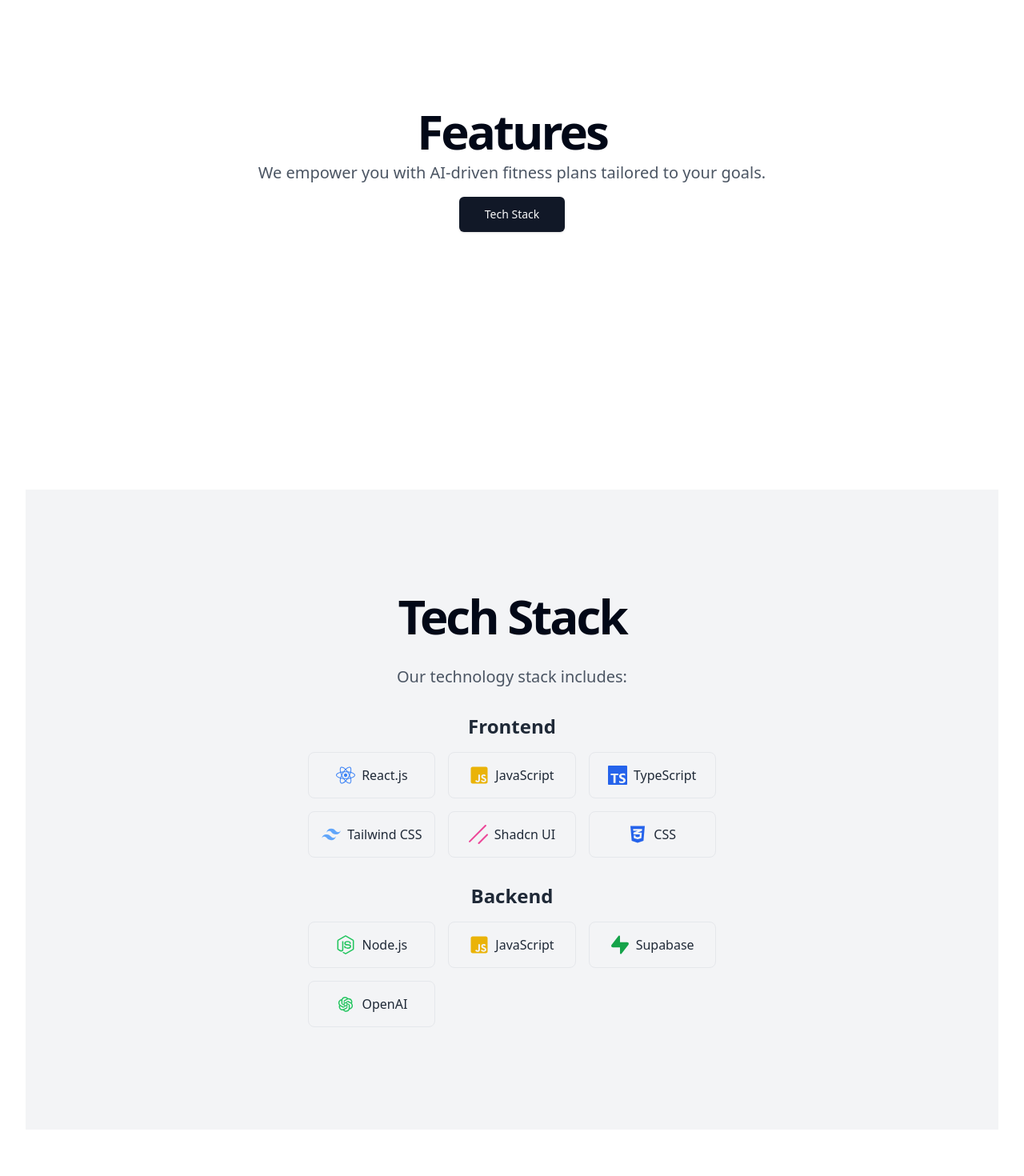
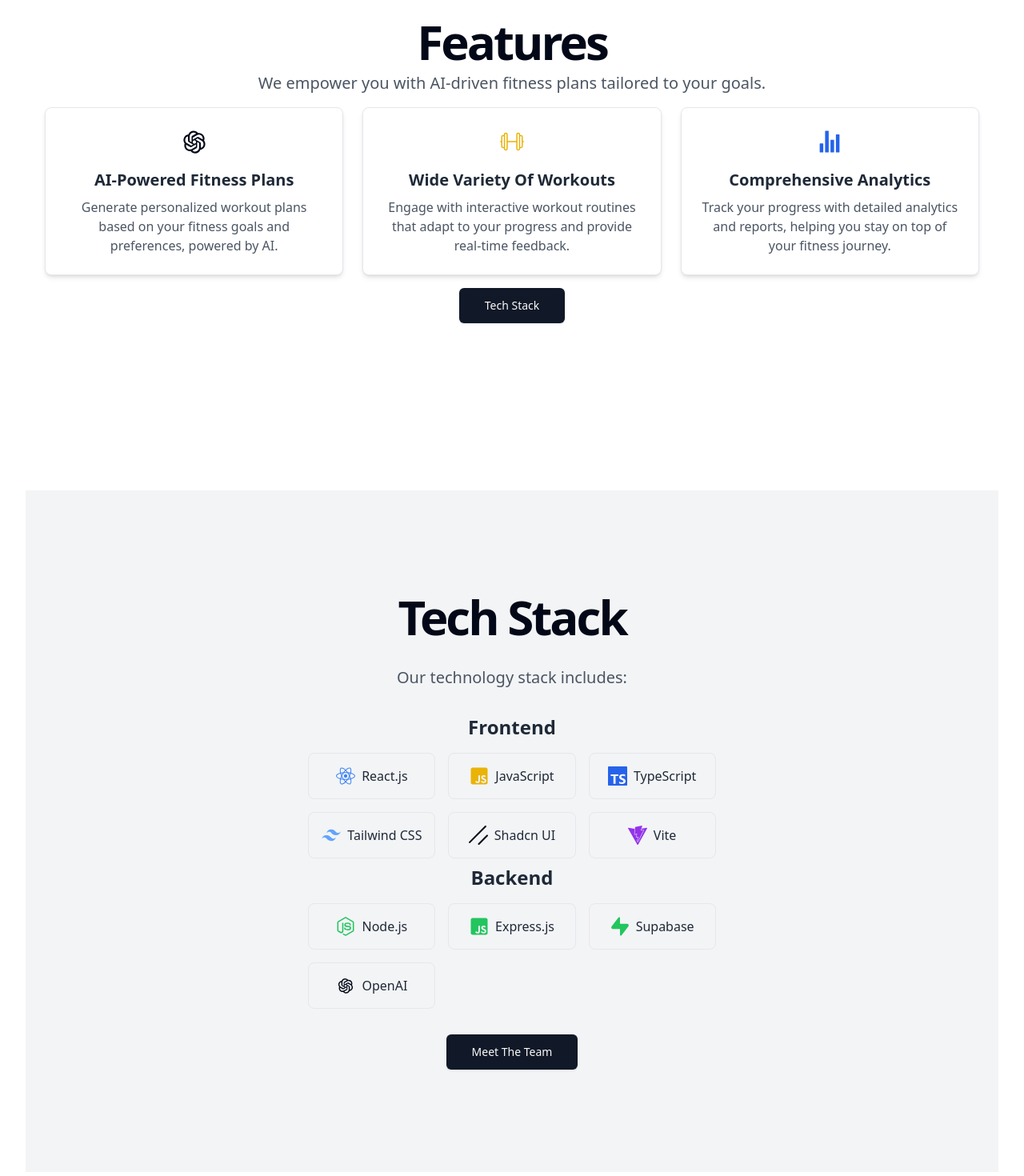
Before and after one commit to Thykp/HEAP_Group17, a React (Vite) app in the folder frontendV2/: page / in a window 1280 px wide. Shown: the part 1100-2570 px from the top of the page at 80% size. Built offline with nearby package versions, Linux system fonts and the light colour scheme; no server answers.

Commit message:
minor text edit

```diff
--- a/frontendV2/src/pages/Dashboard.tsx
+++ b/frontendV2/src/pages/Dashboard.tsx
@@ -107,10 +107,6 @@
             </Link>
           </nav>
           <div className="flex items-center gap-4">
-            {/* <Button variant="ghost" size="icon" className="rounded-full">
-              <img src="/placeholder.svg" width="36" height="36" className="rounded-full" alt="Avatar" />
-              <span className="sr-only">Toggle user menu</span>
-            </Button> */}
           </div>
         </div>
       </header>
--- a/frontendV2/src/pages/Landing.tsx
+++ b/frontendV2/src/pages/Landing.tsx
@@ -2,10 +2,12 @@
 import { NavigationMenu, NavigationMenuList, NavigationMenuLink } from "../components/ui/navigation-menu";
 import { Link } from 'react-router-dom';
 import { FaReact, FaNodeJs, FaJsSquare, FaCss3Alt } from 'react-icons/fa';
+import { CiDumbbell } from "react-icons/ci";
 import { RiSupabaseFill, RiTailwindCssFill } from "react-icons/ri";
-import { SiTypescript, SiShadcnui } from "react-icons/si";
+import { SiTypescript, SiShadcnui, SiVite } from "react-icons/si";
+import { IoIosStats } from "react-icons/io";
 import { AiOutlineOpenAI } from "react-icons/ai";
-import { Avatar, AvatarImage, AvatarFallback } from "../components/ui/avatar"
+import { Avatar, AvatarImage, AvatarFallback } from "../components/ui/avatar";
 
 export default function Landing() {
   const handleScroll = (e: MouseEvent<HTMLAnchorElement>, targetId: string) => {
@@ -17,10 +19,19 @@
     }
   };
 
+  const scrollToTop = (e: MouseEvent<HTMLAnchorElement>) => {
+    e.preventDefault();
+    window.scrollTo({ top: 0, behavior: 'smooth' });
+  };
+
   return (
     <div className="flex flex-col min-h-screen bg-white dark:bg-gray-900">
-      <div className="w-full px-4 py-6 flex items-center justify-between">
-        <div className="text-2xl font-bold text-gray-900 dark:text-gray-100">WorkoutWise</div>
+      <header className="w-full px-4 py-6 flex items-center justify-between bg-white dark:bg-gray-900 border-b border-gray-200 dark:border-gray-700 sticky top-0 z-50">
+        <div className="text-2xl font-bold text-gray-900 dark:text-gray-100">
+          <a href="#" onClick={scrollToTop} className="hover:text-gray-900 dark:hover:text-gray-100">
+            WorkoutWise
+          </a>
+        </div>
         <NavigationMenu>
           <NavigationMenuList className="flex gap-4">
             <NavigationMenuLink asChild>
@@ -40,7 +51,7 @@
             </NavigationMenuLink>
           </NavigationMenuList>
         </NavigationMenu>
-      </div>
+      </header>
 
       <section id="welcome" className="w-full min-h-screen flex items-center justify-center py-12 md:py-24 lg:py-32 bg-gray-100 dark:bg-gray-800">
         <div className="container px-4 md:px-6">
@@ -82,6 +93,35 @@
               <p className="mx-auto max-w-[700px] text-gray-600 md:text-xl dark:text-gray-300">
                 We empower you with AI-driven fitness plans tailored to your goals.
               </p>
+            </div>
+            <div className="grid grid-cols-1 md:grid-cols-2 lg:grid-cols-3 gap-6">
+              <div className="border border-gray-200 rounded-lg p-6 bg-white dark:bg-gray-800 shadow-md hover:shadow-lg transition-shadow">
+                <div className="flex items-center justify-center mb-4">
+                  <AiOutlineOpenAI className="text-black-500 text-4xl" />
+                </div>
+                <h3 className="text-xl font-semibold mb-2 text-gray-800 dark:text-gray-200">AI-Powered Fitness Plans</h3>
+                <p className="text-gray-600 dark:text-gray-300">
+                  Generate personalized workout plans based on your fitness goals and preferences, powered by AI.
+                </p>
+              </div>
+              <div className="border border-gray-200 rounded-lg p-6 bg-white dark:bg-gray-800 shadow-md hover:shadow-lg transition-shadow">
+                <div className="flex items-center justify-center mb-4">
+                  <CiDumbbell className="text-yellow-500 text-4xl" />
+                </div>
+                <h3 className="text-xl font-semibold mb-2 text-gray-800 dark:text-gray-200">Wide Variety Of Workouts</h3>
+                <p className="text-gray-600 dark:text-gray-300">
+                  Engage with interactive workout routines that adapt to your progress and provide real-time feedback.
+                </p>
+              </div>
+              <div className="border border-gray-200 rounded-lg p-6 bg-white dark:bg-gray-800 shadow-md hover:shadow-lg transition-shadow">
+                <div className="flex items-center justify-center mb-4">
+                  <IoIosStats className="text-blue-600 text-4xl" />
+                </div>
+                <h3 className="text-xl font-semibold mb-2 text-gray-800 dark:text-gray-200">Comprehensive Analytics</h3>
+                <p className="text-gray-600 dark:text-gray-300">
+                  Track your progress with detailed analytics and reports, helping you stay on top of your fitness journey.
+                </p>
+              </div>
             </div>
             <div>
               <a
@@ -129,16 +169,16 @@
                     <span className="text-gray-800 dark:text-gray-200">Tailwind CSS</span>
                   </div>
                   <div className="border border-gray-200 rounded-lg p-4 flex items-center justify-center space-x-2 hover:bg-gray-200 dark:hover:bg-gray-700 transition-colors">
-                    <SiShadcnui className="text-pink-500 text-2xl" />
+                    <SiShadcnui className="text-black-500 text-2xl" />
                     <span className="text-gray-800 dark:text-gray-200">Shadcn UI</span>
                   </div>
                   <div className="border border-gray-200 rounded-lg p-4 flex items-center justify-center space-x-2 hover:bg-gray-200 dark:hover:bg-gray-700 transition-colors">
-                    <FaCss3Alt className="text-blue-600 text-2xl" />
-                    <span className="text-gray-800 dark:text-gray-200">CSS</span>
+                    <SiVite className="text-purple-600 text-2xl" />
+                    <span className="text-gray-800 dark:text-gray-200">Vite</span>
                   </div>
                 </div>
               </div>
-              <br />
+
               {/* Backend Technologies */}
               <div className="mt-8">
                 <h3 className="text-2xl font-semibold mb-4 text-gray-800 dark:text-gray-200">Backend</h3>
@@ -148,25 +188,36 @@
                     <span className="text-gray-800 dark:text-gray-200">Node.js</span>
                   </div>
                   <div className="border border-gray-200 rounded-lg p-4 flex items-center justify-center space-x-2 hover:bg-gray-200 dark:hover:bg-gray-700 transition-colors">
-                    <FaJsSquare className="text-yellow-500 text-2xl" />
-                    <span className="text-gray-800 dark:text-gray-200">JavaScript</span>
+                    <FaJsSquare className="text-green-500 text-2xl" />
+                    <span className="text-gray-800 dark:text-gray-200">Express.js</span>
                   </div>
                   <div className="border border-gray-200 rounded-lg p-4 flex items-center justify-center space-x-2 hover:bg-gray-200 dark:hover:bg-gray-700 transition-colors">
-                    <RiSupabaseFill className="text-green-600 text-2xl" />
+                    <RiSupabaseFill className="text-green-500 text-2xl" />
                     <span className="text-gray-800 dark:text-gray-200">Supabase</span>
                   </div>
                   <div className="border border-gray-200 rounded-lg p-4 flex items-center justify-center space-x-2 hover:bg-gray-200 dark:hover:bg-gray-700 transition-colors">
-                    <AiOutlineOpenAI className="text-green-500 text-2xl" />
+                    <AiOutlineOpenAI className="text-black-500 text-2xl" />
                     <span className="text-gray-800 dark:text-gray-200">OpenAI</span>
                   </div>
                 </div>
               </div>
+              <div>
+                <br />
+              <a
+                href="#meet"
+                onClick={(e) => handleScroll(e, 'meet')}
+                className="inline-flex items-center justify-center rounded-md bg-gray-900 text-sm font-medium text-gray-50 px-8 py-3 shadow transition-colors hover:bg-gray-900/90 focus-visible:outline-none focus-visible:ring-1 focus-visible:ring-gray-950 disabled:pointer-events-none disabled:opacity-50 dark:bg-gray-50 dark:text-gray-900 dark:hover:bg-gray-50/90 dark:focus-visible:ring-gray-300"
+              >
+                Meet The Team
+              </a>
+            </div>
             </div>
           </div>
         </div>
+
       </section>
 
-      <section className="w-full py-12 md:py-24 lg:py-32">
+      <section id="meet" className="w-full py-12 md:py-24 lg:py-32">
         <div className="container grid items-center justify-center gap-4 px-4 text-center md:px-6 lg:gap-10">
           <div className="space-y-3">
             <h2 className="text-3xl font-bold tracking-tighter sm:text-4xl md:text-5xl">Meet the Team</h2>
@@ -184,7 +235,7 @@
                 <div className="text-lg font-semibold">Choon Kiat</div>
                 <div className="text-sm text-muted-foreground">Frontend</div>
                 <p className="text-sm text-muted-foreground">
-
+                  Worked on Frontend design and built components for the Frontend
                 </p>
               </div>
             </div>
@@ -197,7 +248,7 @@
                 <div className="text-lg font-semibold">Zhan Yan</div>
                 <div className="text-sm text-muted-foreground">Frontend</div>
                 <p className="text-sm text-muted-foreground">
-
+                Worked on Frontend design and built components for the Frontend
                 </p>
               </div>
             </div>
@@ -208,35 +259,35 @@
               </Avatar>
               <div className="grid gap-1 text-center">
                 <div className="text-lg font-semibold">Kendrick</div>
-                <div className="text-sm text-muted-foreground">Frontend + Backend</div>
+                <div className="text-sm text-muted-foreground">Full-Stack + DevOps</div>
                 <p className="text-sm text-muted-foreground">
-
+                  Developed Backend API and Model (MVC) codebase + integration to Supabase and Frontend. Implemented Frontend state management and axios requests. Utilised CI/CD and deployed staging and production environment.
                 </p>
               </div>
             </div>
             <div className="flex flex-col items-center gap-4">
               <Avatar className="h-20 w-20">
                 <AvatarImage src="/placeholder-user.jpg" />
-                <AvatarFallback>MB</AvatarFallback>
+                <AvatarFallback>RH</AvatarFallback>
               </Avatar>
               <div className="grid gap-1 text-center">
                 <div className="text-lg font-semibold">Ryan</div>
                 <div className="text-sm text-muted-foreground">Backend</div>
                 <p className="text-sm text-muted-foreground">
-
+                  Designed and developed Supabase table layout. Developed APIs and Models codebase and automated Supabase requests.
                 </p>
               </div>
             </div>
             <div className="flex flex-col items-center gap-4">
               <Avatar className="h-20 w-20">
                 <AvatarImage src="/placeholder-user.jpg" />
-                <AvatarFallback>SD</AvatarFallback>
+                <AvatarFallback>NG</AvatarFallback>
               </Avatar>
               <div className="grid gap-1 text-center">
                 <div className="text-lg font-semibold">Nathan</div>
                 <div className="text-sm text-muted-foreground">QA + Scrum</div>
                 <p className="text-sm text-muted-foreground">
-
+                  QA Test and project manager for the team. Helped to advise the team on workflow and software blockers.
                 </p>
               </div>
             </div>
@@ -245,11 +296,9 @@
       </section>
 
 
-      <footer className="w-full bg-gray-800 text-gray-200 py-6">
-        <div className="container px-4 md:px-6">
-          <div className="text-center">
-            <p>&copy; {new Date().getFullYear()} WorkoutWise. All rights reserved.</p>
-          </div>
+      <footer className="w-full py-4 px-6 bg-gray-200 dark:bg-gray-900 border-t border-gray-300 dark:border-gray-700">
+        <div className="container mx-auto text-center text-gray-600 dark:text-gray-300">
+          &copy; {new Date().getFullYear()} WorkoutWise. All rights reserved.
         </div>
       </footer>
     </div>
```
